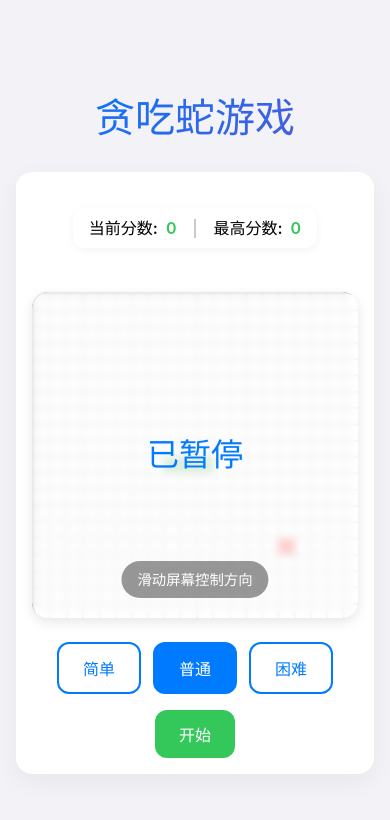
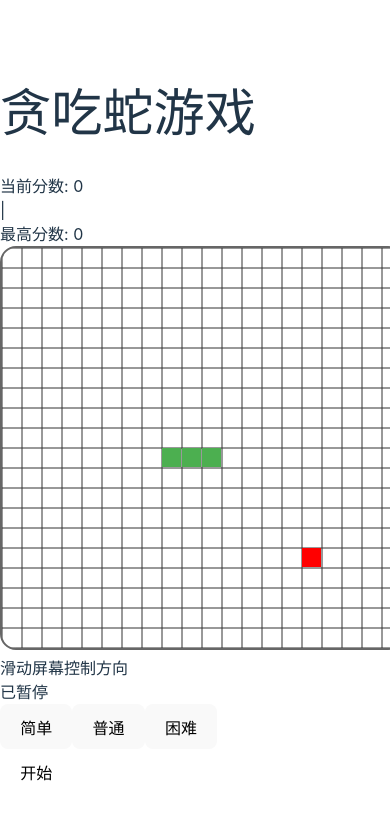
Before and after one commit to Trey13666/snake-game, a React (Vite) app: page / in a window 390 px wide. Shown: the top 820 px of the page. Built offline with nearby package versions, Linux system fonts and the light colour scheme.

Commit message:
Update App.css

```diff
--- a/src/App.css
+++ b/src/App.css
@@ -1,238 +1,42 @@
-:root {
-  --primary-color: #007AFF;
-  --secondary-color: #5856D6;
-  --success-color: #34C759;
-  --danger-color: #FF3B30;
-  --background-color: #F2F2F7;
-  --card-background: #FFFFFF;
-  --text-primary: #000000;
-  --text-secondary: #8E8E93;
+import { useState } from 'react';
+import './App.css';
+import GameBoard from './components/game/GameBoard';
+import ScoreBoard from './components/UI/ScoreBoard';
+import Controls from './components/game/Controls';
+import { GameMode } from './types/game';
+
+function App() {
+  const [score, setScore] = useState(0);
+  const [highScore, setHighScore] = useState(0);
+  const [gameMode, setGameMode] = useState<GameMode>('NORMAL');
+  const [isPaused, setIsPaused] = useState(false);
+
+  const handleScoreUpdate = (newScore: number) => {
+    setScore(newScore);
+    if (newScore > highScore) {
+      setHighScore(newScore);
+    }
+  };
+
+  return (
+    <div className="game-container">
+      <h1>贪吃蛇</h1>
+      <div className="game-wrapper">
+        <ScoreBoard score={score} highScore={highScore} />
+        <Controls
+          gameMode={gameMode}
+          setGameMode={setGameMode}
+          isPaused={isPaused}
+          setIsPaused={setIsPaused}
+        />
+        <GameBoard
+          gameMode={gameMode}
+          onScoreUpdate={handleScoreUpdate}
+          isPaused={isPaused}
+        />
+      </div>
+    </div>
+  );
 }
 
-body {
-  background-color: var(--background-color);
-  color: var(--text-primary);
-  font-family: -apple-system, BlinkMacSystemFont, "Segoe UI", Roboto, sans-serif;
-}
-
-.game-container {
-  max-width: 800px;
-  margin: 0 auto;
-  padding: 20px;
-  text-align: center;
-}
-
-.game-wrapper {
-  display: flex;
-  flex-direction: column;
-  align-items: center;
-  gap: 24px;
-  background: var(--card-background);
-  border-radius: 20px;
-  padding: 24px;
-  box-shadow: 0 8px 24px rgba(0, 0, 0, 0.05);
-}
-
-h1 {
-  font-size: 2.5em;
-  font-weight: 700;
-  margin-bottom: 32px;
-  background: linear-gradient(135deg, var(--primary-color), var(--secondary-color));
-  -webkit-background-clip: text;
-  -webkit-text-fill-color: transparent;
-}
-
-.game-board {
-  position: relative;
-  border-radius: 16px;
-  overflow: hidden;
-  box-shadow: 0 4px 12px rgba(0, 0, 0, 0.1);
-}
-
-.score-board {
-  font-size: 1.2em;
-  font-weight: 600;
-  margin: 20px 0;
-  display: flex;
-  gap: 16px;
-  justify-content: center;
-  align-items: center;
-  background: var(--card-background);
-  padding: 12px 24px;
-  border-radius: 12px;
-  box-shadow: 0 2px 8px rgba(0, 0, 0, 0.05);
-}
-
-.score-item {
-  display: flex;
-  align-items: center;
-  gap: 8px;
-}
-
-.score-divider {
-  color: var(--text-secondary);
-  font-weight: 300;
-}
-
-.score-value {
-  color: var(--success-color);
-}
-
-.current-score, .high-score {
-  padding: 12px 24px;
-  background: var(--card-background);
-  border-radius: 16px;
-  box-shadow: 0 2px 8px rgba(0, 0, 0, 0.05);
-  display: flex;
-  flex-direction: column;
-  align-items: center;
-}
-
-.controls {
-  display: flex;
-  flex-direction: column;
-  gap: 16px;
-  width: 100%;
-  max-width: 400px;
-}
-
-.mode-controls, .game-controls {
-  display: flex;
-  gap: 12px;
-  justify-content: center;
-}
-
-button {
-  padding: 12px 24px;
-  font-size: 1em;
-  font-weight: 600;
-  cursor: pointer;
-  background-color: var(--primary-color);
-  color: white;
-  border: none;
-  border-radius: 12px;
-  transition: all 0.2s ease;
-  backdrop-filter: blur(10px);
-}
-
-button:hover {
-  transform: translateY(-2px);
-  box-shadow: 0 4px 12px rgba(0, 122, 255, 0.3);
-}
-
-button:active {
-  transform: translateY(0);
-}
-
-button.mode-button {
-  background-color: var(--card-background);
-  color: var(--primary-color);
-  border: 2px solid var(--primary-color);
-}
-
-button.mode-button.active {
-  background-color: var(--primary-color);
-  color: white;
-}
-
-.game-over {
-  position: absolute;
-  top: 50%;
-  left: 50%;
-  transform: translate(-50%, -50%);
-  background: rgba(255, 255, 255, 0.95);
-  padding: 32px;
-  border-radius: 20px;
-  color: var(--text-primary);
-  text-align: center;
-  box-shadow: 0 8px 32px rgba(0, 0, 0, 0.1);
-  backdrop-filter: blur(8px);
-}
-
-.game-over h2 {
-  margin: 0 0 16px;
-  color: var(--danger-color);
-}
-
-.game-over button {
-  margin-top: 16px;
-  background-color: var(--success-color);
-}
-
-.pause-overlay {
-  position: absolute;
-  top: 0;
-  left: 0;
-  right: 0;
-  bottom: 0;
-  background: rgba(255, 255, 255, 0.8);
-  display: flex;
-  align-items: center;
-  justify-content: center;
-  backdrop-filter: blur(4px);
-}
-
-.pause-text {
-  font-size: 2em;
-  font-weight: 700;
-  color: var(--primary-color);
-}
-
-@media (max-width: 768px) {
-  .game-container {
-    padding: 16px;
-  }
-
-  .game-wrapper {
-    padding: 16px;
-    border-radius: 16px;
-  }
-
-  .score-board {
-    font-size: 1em;
-    padding: 8px 16px;
-    flex-wrap: nowrap;
-    width: auto;
-    max-width: 90%;
-  }
-
-  .game-board {
-    width: 100%;
-    max-width: 100vmin;
-    aspect-ratio: 1;
-    margin: 0 auto;
-  }
-
-  .game-board canvas {
-    width: 100%;
-    height: 100%;
-  }
-}
-
-.touch-controls {
-  display: none;
-}
-
-.touch-area {
-  position: absolute;
-  top: 0;
-  left: 0;
-  right: 0;
-  bottom: 0;
-  z-index: 1;
-  touch-action: none;
-}
-
-.touch-hint {
-  position: absolute;
-  bottom: 20px;
-  left: 50%;
-  transform: translateX(-50%);
-  background: rgba(0, 0, 0, 0.5);
-  color: white;
-  padding: 8px 16px;
-  border-radius: 20px;
-  font-size: 0.9em;
-  opacity: 0.8;
-  pointer-events: none;
-}
+export default App;
```
